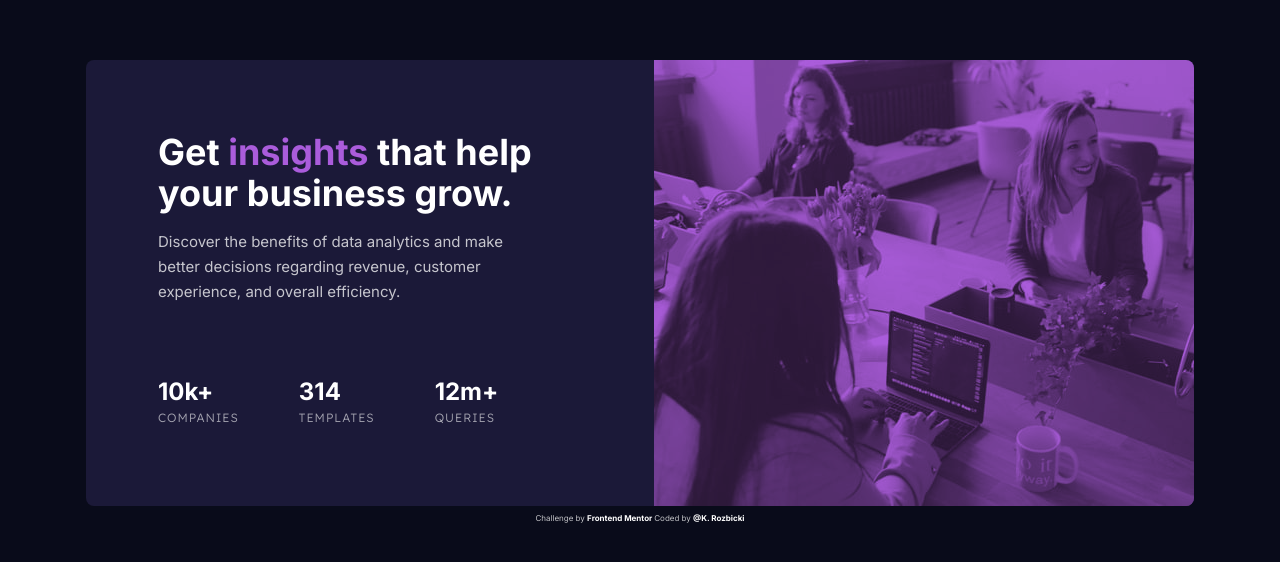
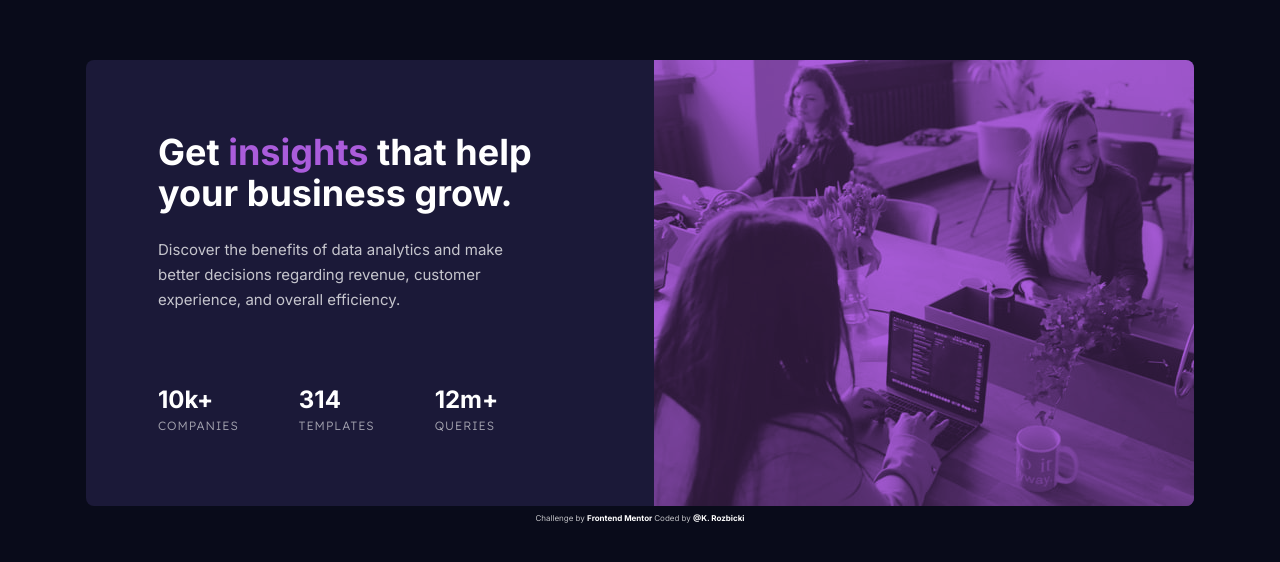
Before and after one commit to KrzysztofRozbicki/fem-challenge-07, a plain HTML site: page index.html in a window 1280 px wide. Shown: the part 112-674 px from the top of the page. Drawn offline with Linux system fonts and the light colour scheme.

Commit message:
Correct gap in hero section v 1.2

```diff
--- a/index.html
+++ b/index.html
@@ -44,7 +44,7 @@
             customer experience, and overall efficiency.
           </p>
         </section>
-        <section class="stats">
+        <div class="stats">
           <article>
             <h2 class="header-400">10k+</h2>
             <p class="text-400">companies</p>
@@ -57,7 +57,7 @@
             <h2 class="header-400">12m+</h2>
             <p class="text-400">queries</p>
           </article>
-        </section>
+        </div>
       </main>
     </div>
     <footer class="attribution text-300">
--- a/sass/main.scss
+++ b/sass/main.scss
@@ -97,6 +97,7 @@ body {
 
   .hero {
     padding-block: 4.5rem;
+    gap: 1.5rem;
   }
   .hero > p {
     padding-right: 1.875rem;
```
Also changed, not shown: css/main.min.css, 1 other file.
